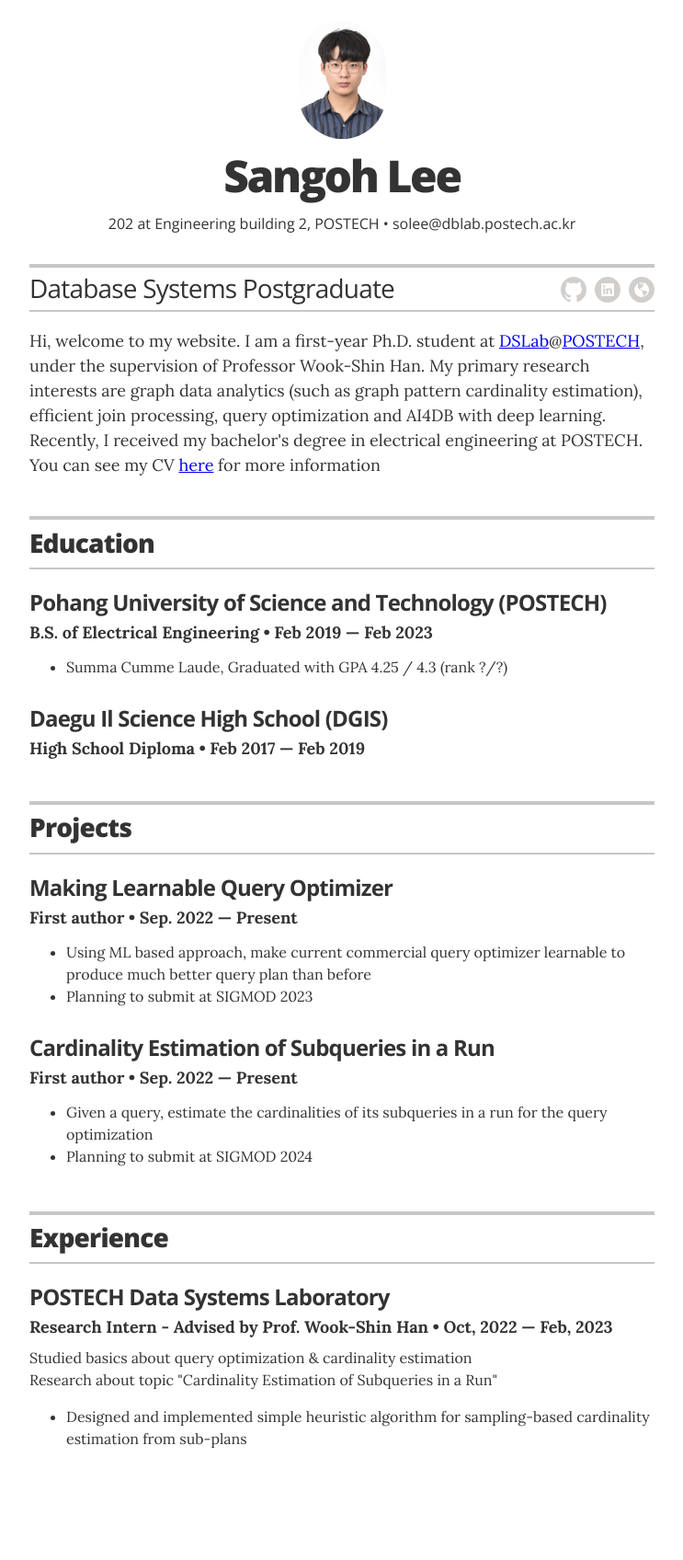
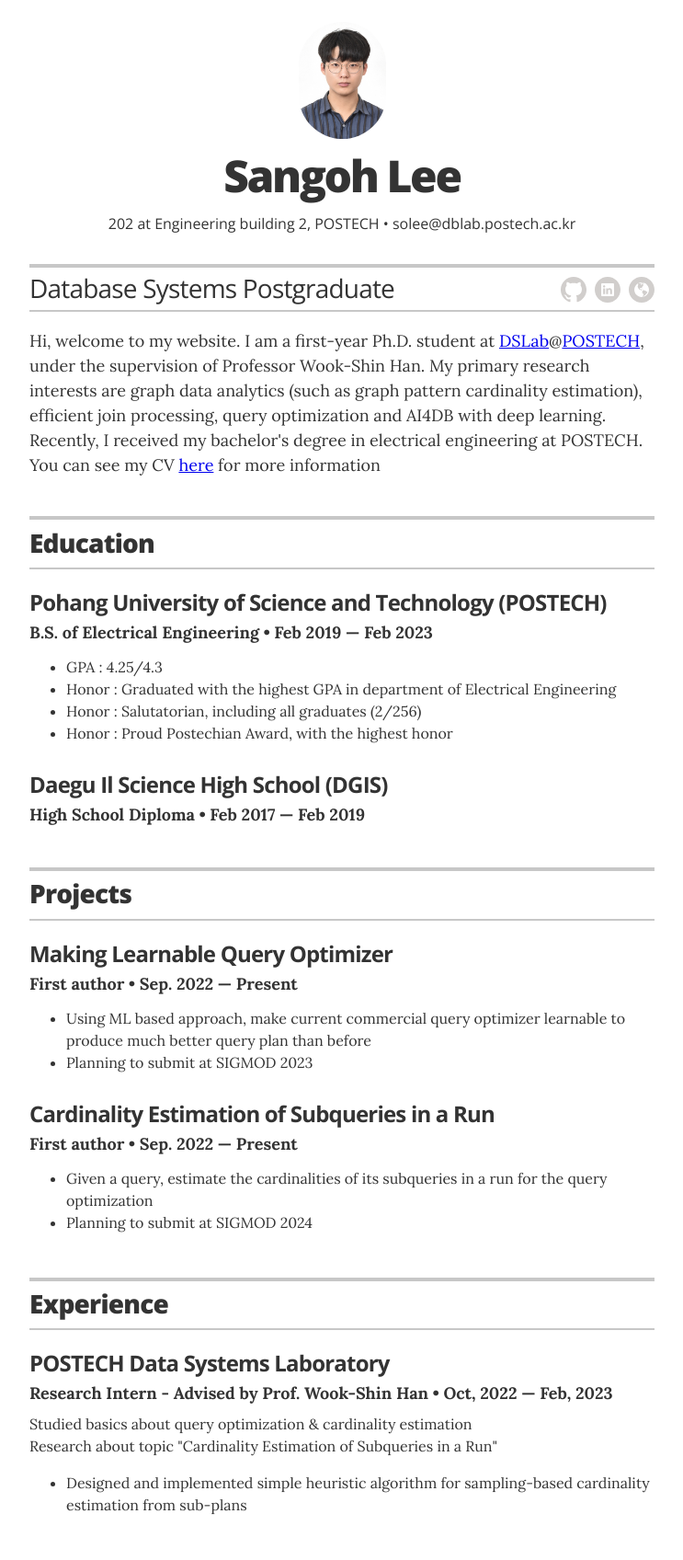
Before and after one commit to Leesangoh/leesangoh.github.io, a Jekyll site: the page built from index.html, in a window 1280 px wide. Shown: the whole page at 92% size, without its empty margins (268-1011 px from the left). Built offline with Jekyll 4.4.1, drawn with Linux system fonts in a browser that asks for light colours; before the commit the page ends 1624 px from its top, so only the background shows below that.

Commit message:
Fix Honors

```diff
--- a/_data/education.yml
+++ b/_data/education.yml
@@ -3,7 +3,10 @@
   uni: Pohang University of Science and Technology (POSTECH)
   year: Feb 2019 &mdash; Feb 2023
   awards:
-    - award: Summa Cumme Laude, Graduated with GPA 4.25 / 4.3 (rank ?/?)
+    - award : "GPA : 4.25/4.3"
+    - award : "Honor : Graduated with the highest GPA in department of Electrical Engineering"
+    - award : "Honor : Salutatorian, including all graduates (2/256)"
+    - award : "Honor : Proud Postechian Award, with the highest honor"
   #summary:
 
 - degree: High School Diploma
```
Also changed, not shown: 1 other file.
